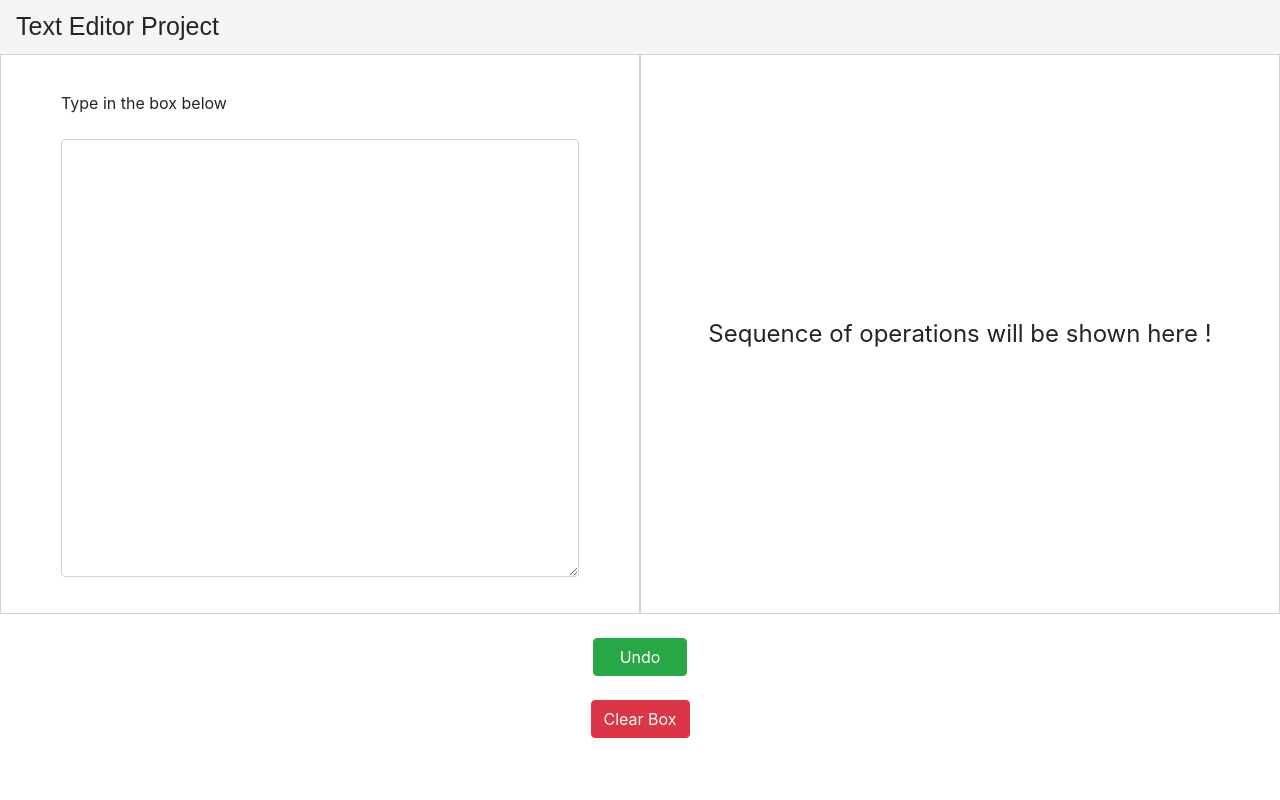
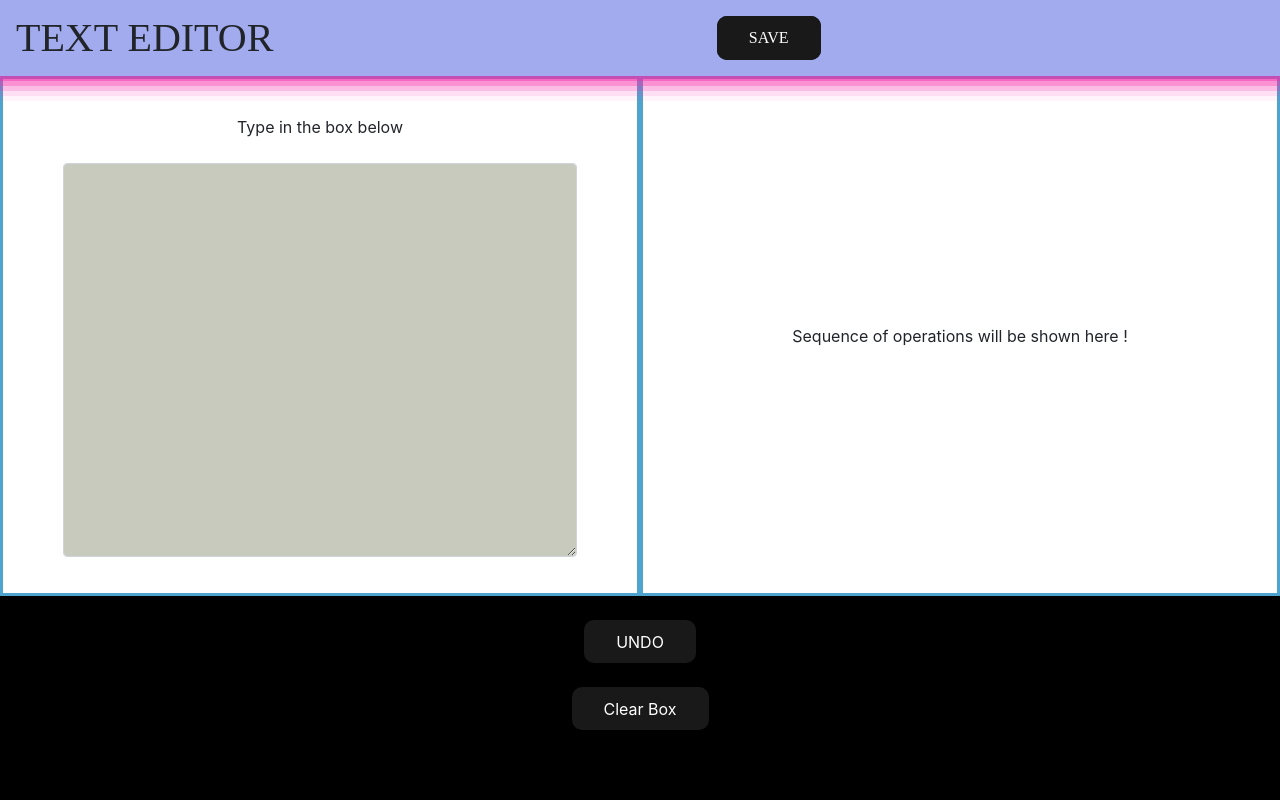
Before and after one commit to SauravMukherjee44/Text-Editor--Stack, a PHP site: page / in a window 1280 px wide. Run offline with PHP 8.4, Linux system fonts and the light colour scheme.

Commit message:
Initial Commit

```diff
--- a/index.html
+++ b/index.html
@@ -14,29 +14,29 @@
 </head>
 
 <body>
-    <nav class="navbar navbar-light " style="font-size: 25px; font-family: sans-serif; background-color: whitesmoke;">
-        Text Editor Project
-    </nav>
+        <nav class="navbar">
+         TEXT EDITOR
+         <button class="btn" id="undo" style="align-items: right;">SAVE</button>
+         </nav>
+
     <div id="container">
-        <div class="text_box" style="padding: 60px">
+        <div class="text_box" id="box" style="padding: 60px;">
             Type in the box below
             <br><br>
             <textarea class="form-control" id="comment" style="height: 100%;">
             </textarea>
         </div>
         <div class="text_box" style="overflow-y: scroll">
-            <span id="temptext" style="width: 100%; text-align: center; font-size: x-large">
+            <span id="temptext" style="width: 100%; text-align: center; font-size: 50">
                 Sequence of operations will be shown here !
             </span>
         </div>
     </div>
 
-    <div>
         <br>
-        <button type="button" class="btn btn-success" id="undo">&nbsp;&nbsp;&nbsp;Undo&nbsp;&nbsp;&nbsp;</button>
+        <button class="btn" id="undo">UNDO</button>
         <br>
-        <button type="button" class="btn btn-danger" id="clear">Clear Box</button>
-    </div>
+        <button class="btn" id="clear">Clear Box</button>
 </body>
 
 </html>
--- a/style.css
+++ b/style.css
@@ -1,32 +1,125 @@
 html,
 body {
     height: 100%;
+    background: #000;
+}
+.navbar{
+  margin-top: 0%;
+  margin-left: 0%;
+  font-size: 40px;
+  box-shadow: rgba(240, 46, 170, 0.4) 0px 5px, rgba(240, 46, 170, 0.3) 0px 10px, rgba(240, 46, 170, 0.2) 0px 15px, rgba(240, 46, 170, 0.1) 0px 20px, rgba(240, 46, 170, 0.05) 0px 25px;
+  font-family:  ui-serif;
+  background-color: #a1abed;
+  display:flex ;
+
 }
 
 .text_box {
     width: 50%;
-    height: 100%;
-    border: 1px solid lightgray;
+    height: 70;
+    border: 3px solid #4fa4cf;
     display: flex;
     flex-wrap: wrap;
     align-content: center;
+    justify-content: space-evenly;
+}
+.form-control{
+  background-color: #555f3854;
+  padding: 2%;
+  font-family: 'Gill Sans', 'Gill Sans MT', Calibri, 'Trebuchet MS', sans-serif;
 }
 
 #container{
     width: 100%;
-    height: 70%;
-    background-color: white;
+    height: 65%;
+    background-color: rgb(255, 255, 255);
     display: flex;
     margin: 0 auto;
 }
 
 #undo{
+    align-items: left;
     margin:auto;
     display:block;
 }
-
 
 #clear{
     margin:auto;
     display:block;
 }
+
+.btn {
+    padding: 0.6em 2em;
+    border: none;
+    outline: none;
+    color: rgb(255, 255, 255);
+    background: rgb(0, 0, 0);
+    cursor: pointer;
+    position: relative;
+    z-index: 0;
+    border-radius: 10px;
+  }
+
+  .btn:before {
+    content: "";
+    background: linear-gradient(
+      45deg,
+      #ff0000,
+      #ff7300,
+      #fffb00,
+      #48ff00,
+      #00ffd5,
+      #002bff,
+      #7a00ff,
+      #ff00c8,
+      #ff0000
+    );
+    position: absolute;
+    top: -2px;
+    left: -2px;
+    background-size: 500%;
+    z-index: -1;
+    filter: blur(5px);
+    width: calc(100% + 4px);
+    height: calc(100% + 4px);
+    animation: glowingbn5 50s infinite;
+    opacity: 0;
+    transition: opacity 0.3s ease-in-out;
+    border-radius: 10px;
+  }
+
+  @keyframes glowingbn5 {
+    0% {
+      background-position: 0 0;
+    }
+    50% {
+      background-position: 400% 0;
+    }
+    100% {
+      background-position: 0 0;
+    }
+  }
+
+  .btn:active {
+    color: rgba(61, 61, 61, 0.744);
+  }
+
+  .btn:active:after {
+    background: transparent;
+  }
+
+  .btn:hover:before {
+    opacity: 1;
+  }
+
+  .btn:after {
+    z-index: -1;
+    content: "";
+    position: absolute;
+    width: 100%;
+    height: 100%;
+    background: #191919;
+    left: 0;
+    top: 0;
+    border-radius: 10px;
+  }
```
